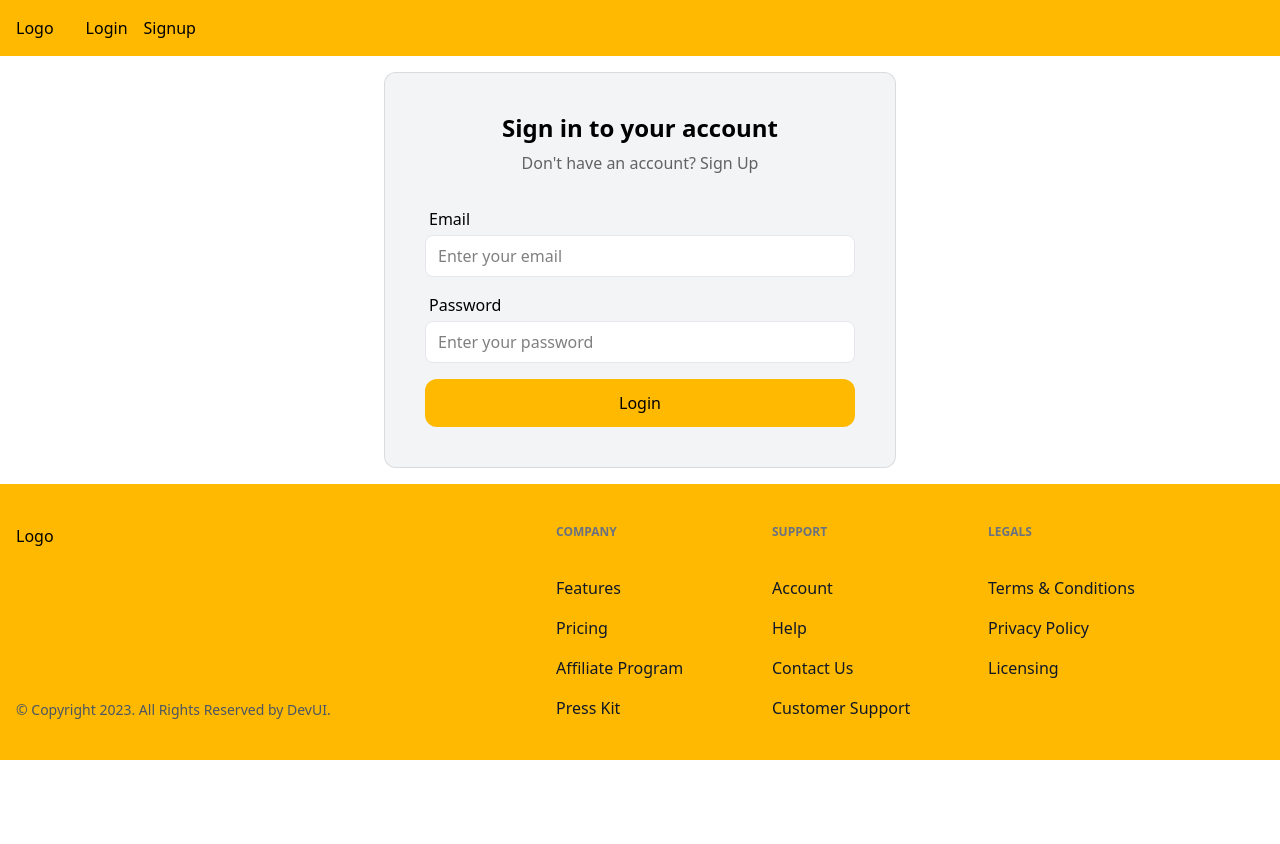
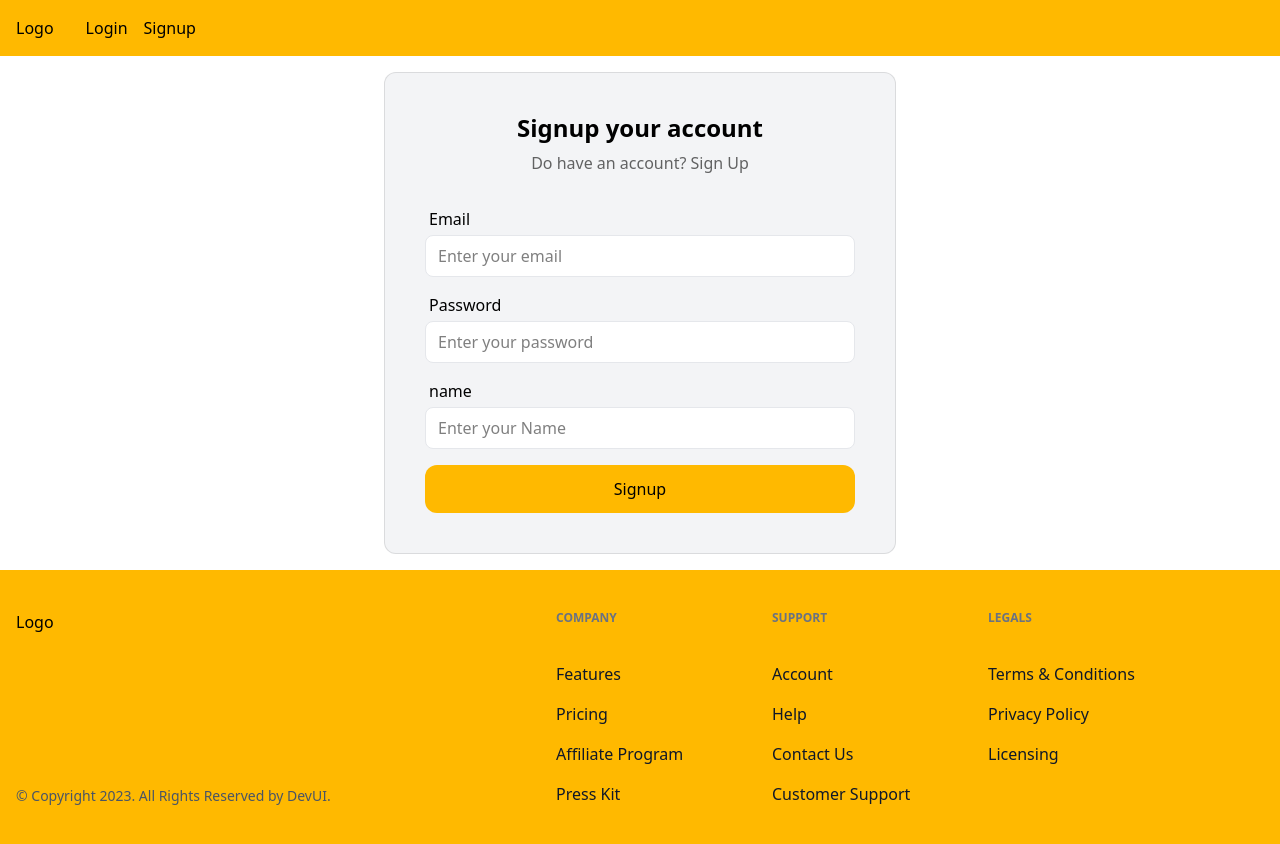
Before and after one commit to ZeeshanAftab001/Blog-React-Js, a React (Vite) app: page / in a window 1280 px wide. Before the commit the page ends 800 px from the top, so only its background shows below. Built offline with nearby package versions, Linux system fonts and the light colour scheme; no server answers.

Commit message:
AuthLayout Added

```diff
--- a/src/App.jsx
+++ b/src/App.jsx
@@ -7,6 +7,7 @@ import { login, logout } from './store/authSlice.js';
 import { Outlet } from 'react-router-dom';
 import Container from './components/Container/Container.jsx';
 import Login from './components/Login/Login.jsx';
+import Signup from './components/Signup/Signup.jsx';
 
 
 function App() {
@@ -29,7 +30,7 @@ function App() {
       <main>
         <Outlet />
         <Container>
-        <Login />
+        <Signup />
         </Container>
 
       </main>
--- a/src/appwrite/auth.js
+++ b/src/appwrite/auth.js
@@ -18,7 +18,7 @@ class authService {
         this.account = new Account(this.client);
     }
 
-    async register(name, email, password) {
+    async register({name, email, password}) {
         try {
             const userAccount = await this.account.create(ID.unique(), email, password, name);
             if (userAccount) {
--- /dev/null
+++ b/src/components/AuthLayout.jsx
@@ -0,0 +1,20 @@
+import React, { useEffect, useState } from 'react';
+import { useNavigate } from 'react-router-dom';
+import { useSelector } from 'react-redux';
+
+export default function AuthLayout({ children, authentication = true }) {
+    const navigate = useNavigate();
+    const [loader, setLoader] = useState(true);
+    const authStatus = useSelector((state) => state.auth.status);
+
+    useEffect(() => {
+        if (authentication && authStatus !== authentication) {
+            navigate("/login");
+        } else if (!authentication && authStatus !== authentication) {
+            navigate("/");
+        }
+        setLoader(false);
+    }, [authStatus, authentication, navigate]);
+
+    return loader ? <h1>Loading</h1> : <>{children}</>;
+}
--- a/src/components/Header/LogoutBtn.jsx
+++ b/src/components/Header/LogoutBtn.jsx
@@ -2,13 +2,16 @@ import React from 'react'
 import { useDispatch } from 'react-redux'
 import auth from '../../appwrite/auth';
 import { logout } from '../../store/authSlice';
+import { useNavigate } from 'react-router-dom';
 
 export default function LogoutBtn() {
 
     const dispatch = useDispatch();
+    const navigate=useNavigate();
 
     const LogoutHandler=()=>{
         auth.logout().then(()=>dispatch(logout))
+
     }
   return (
    <button className='inline-block rounded-xl bg-amber-400 p-3 duration-200
--- /dev/null
+++ b/src/components/Signup/Signup.jsx
@@ -0,0 +1,78 @@
+import React, { useState } from 'react'
+import { useForm } from 'react-hook-form'
+import { useDispatch } from 'react-redux'
+import auth from '../../appwrite/auth.js'
+import { login } from '../../store/authSlice.js';
+import { useNavigate,Link } from 'react-router-dom';
+import Input from '../Input/Input.jsx';
+import Button from '../Button.jsx';
+
+
+export default function Signup() {
+    const dispatch=useDispatch();
+    const {register,handleSubmit}=useForm();
+    const navigate=useNavigate();
+    const [error,setError]=useState('');
+
+    const signup=(data)=>{
+           setError("")
+            try {
+                const session=auth.register(data);
+            if(session){
+                const userData=auth.currentUser();
+                if(userData) dispatch(login(userData));
+                navigate("/");
+            }
+            } catch (error) {
+                setError(error)
+            }
+    }
+  return (
+    <div className='flex items-center justify-center w-full'>
+    <div className='mx-auto w-full max-w-lg bg-gray-100 rounded-xl p-10 border border-black/10'>
+        <h2 className='text-center text-black text-2xl font-bold leading-tight'>Signup your account</h2>
+        <p className='mt-2 text-center text-base text-black/60'>
+            Do have an account?&nbsp;
+            <Link
+                to='/login'
+                className='font-medium text-primary transition-all duration-200 hover:underline'
+            >
+                Sign Up
+            </Link>
+        </p>
+        {error && <p className='text-red-600 mt-8 text-center'>{error}</p>}
+        <form onSubmit={handleSubmit(signup)} className='mt-8 space-y-4'>
+            <Input
+                label='Email'
+                type='email'
+                placeholder='Enter your email'
+                {...register('email', {
+                    required: 'Email is required',
+                    pattern: {
+                        value: /^\w+([.-]?\w+)*@\w+([.-]?\w+)*(\.\w{2,3})+$/,
+                        message: 'Enter a valid email address'
+                    }
+                })}
+            />
+            <Input
+                label='Password'
+                type='password'
+                placeholder='Enter your password'
+                {...register('password', {
+                    required: 'Password is required'
+                })}
+            />
+            <Input
+                label='name'
+                type='text'
+                placeholder='Enter your Name'
+                {...register('name', {
+                    required: 'Name is required'
+                })}
+            />
+            <Button value="Signup" type='submit' className='w-full'>Signup</Button>
+        </form>
+    </div>
+</div>
+  )
+}
```
